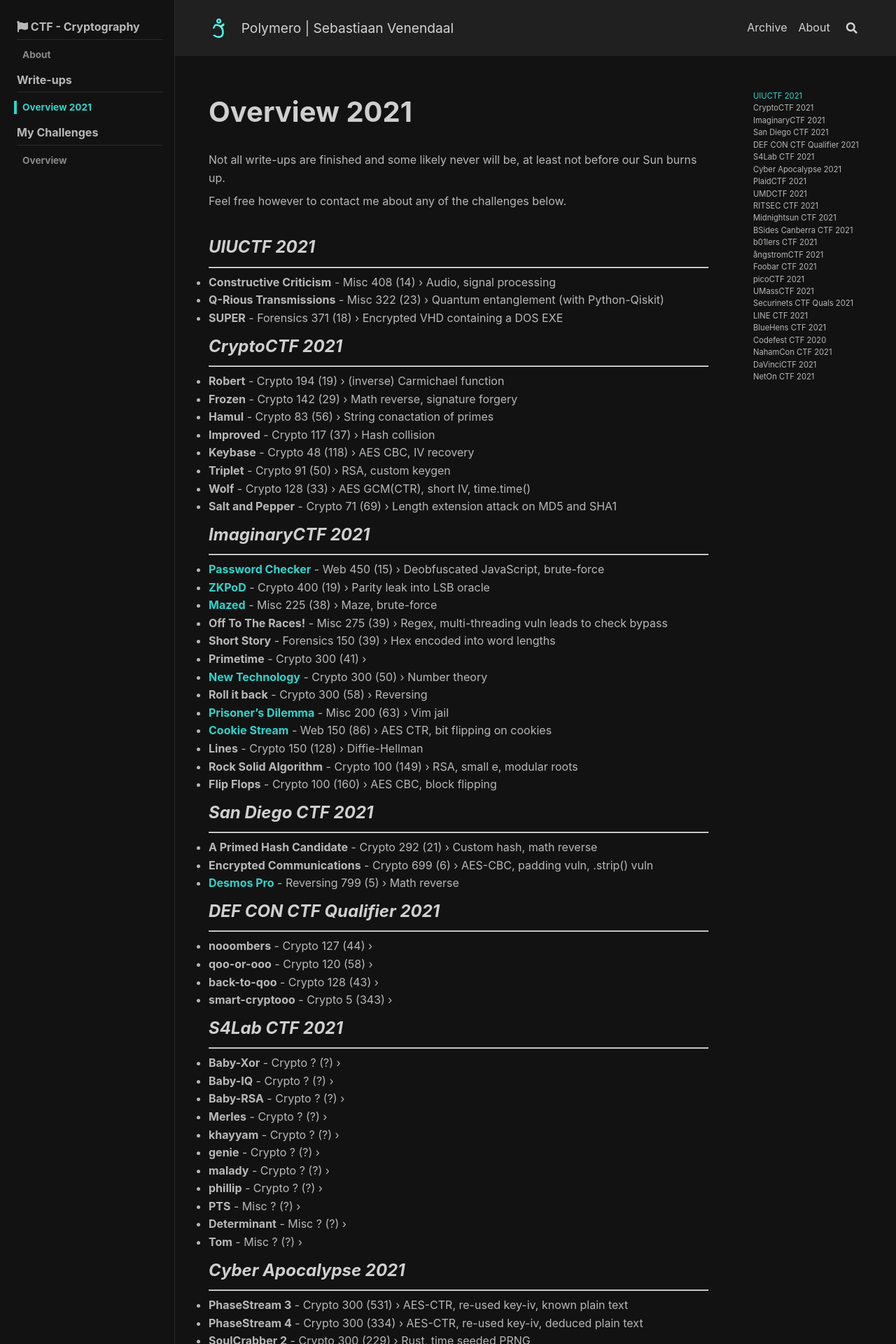
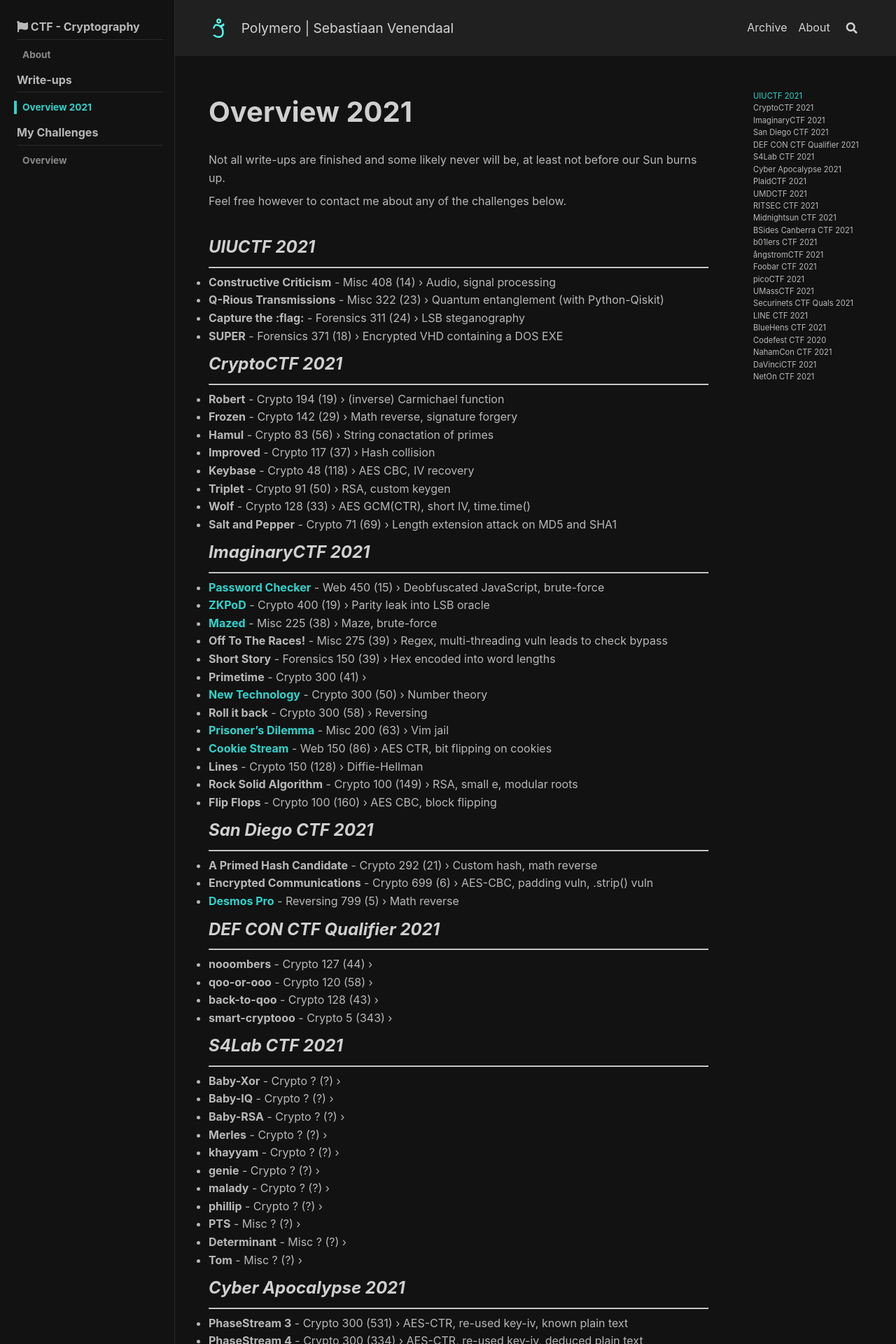
Before and after one commit to Polymero/polymero.github.io, a Jekyll site: the page built from ctf/overview-2021.md, in a window 1280 px wide. Shown: the top 1920 px of the page at 70% size. Built offline with Jekyll 4.4.1, drawn with Linux system fonts in a browser that asks for light colours; nearby versions of some CDN libraries.

Commit message:
20210806

```diff
--- a/ctf/overview-2021.md
+++ b/ctf/overview-2021.md
@@ -18,6 +18,8 @@
 		&#8250; Audio, signal processing
 - **Q-Rious Transmissions** - Misc 322 (23)
 		&#8250; Quantum entanglement (with Python-Qiskit)
+- **Capture the :flag:** - Forensics 311 (24)
+		&#8250; LSB steganography
 - **SUPER** - Forensics 371 (18)
     &#8250; Encrypted VHD containing a DOS EXE
 
```
Also changed, not shown: assets/ctf/QRiousTransmission_QR.png (added).
